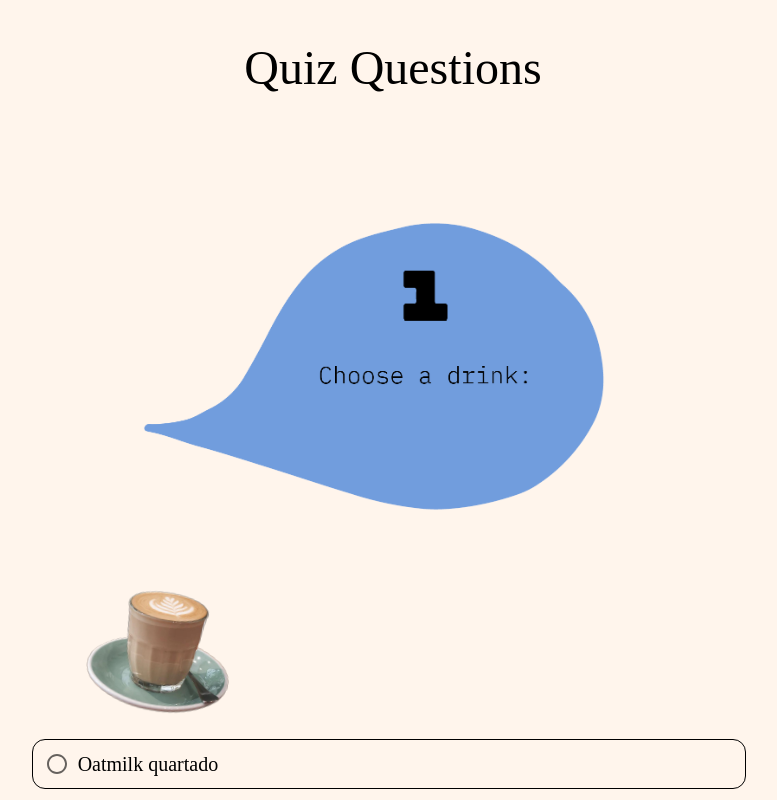
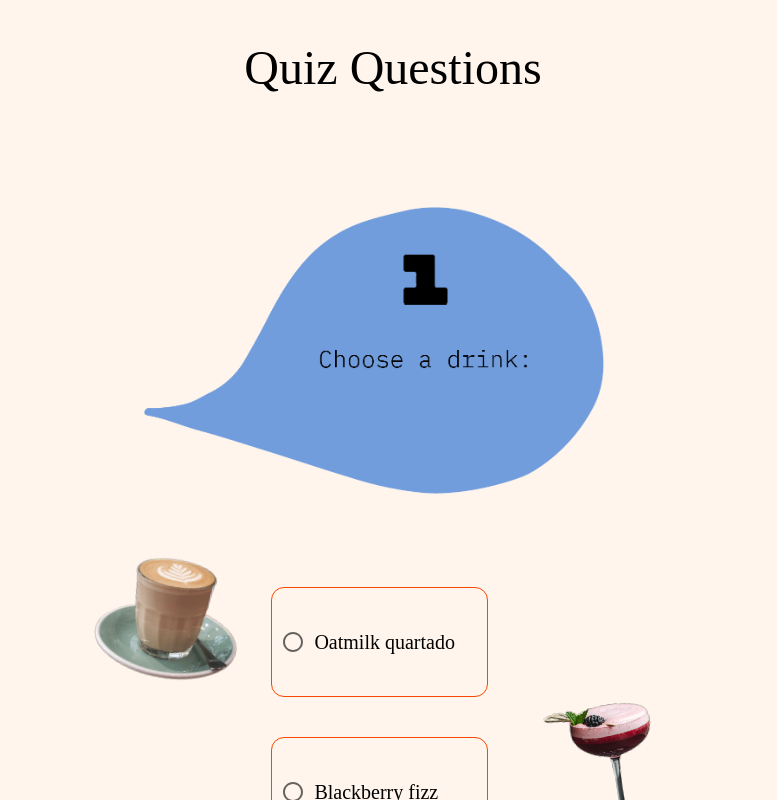
Before and after one commit to 394-s22/unfound1, a React (Create React App) app: page /question in a window 1280 px wide. Shown: the top 800 px of the page, without its empty margins (247-1024 px from the left). Built offline with nearby package versions, Linux system fonts and the light colour scheme; a web font is replaced by a local one.

Commit message:
A bit better but doesn't look great

```diff
--- a/src/App.css
+++ b/src/App.css
@@ -83,3 +83,8 @@
   justify-content: center;
   align-items: center;
 }
+
+.quizQuestions {
+
+  text-align: center;
+}
--- a/src/components/quizQuestion.js
+++ b/src/components/quizQuestion.js
@@ -25,12 +25,12 @@ const myTheme = createTheme({
             styleOverrides: {
                 root: {
                     color: "black",
-                    margin: "5px 15px 0 0",
-                    minWidth: "100%",
+                    // margin: "5px 15px 0 0",
+                    // Width: "100%",
                     borderStyle: "none",
                     border: "1px solid !important",
                     borderRadius: "13px!important",
-                    padding: 3,
+                    // padding: 3,
                     "&.Mui-selected": {
                         backgroundColor: "#D6DBF5",
                         borderStyle: "none!important"
@@ -50,15 +50,14 @@ const myTheme = createTheme({
 
 function QuizQuestion({ question, index, value, setValue }) {
     return (
-        <Box sx={{ display: "flex", flexDirection: "column", alignItems: "center", textAlign: "center" }}>
-            <CardContent >
-                <Typography gutterBottom variant="h4" component="div" >
-                    <div><img style={{ position: "relative", width: '500px', height: 'auto' }} src={'question_graphics/' + (index + 1).toString() + '.png'}></img></div>
-                </Typography>
+        <Box sx={{ display: "flex", flexDirection: "column", alignItems: "center",  }}>
+
+                    <div><img style={{  width: '500px', height: 'auto' }} src={'question_graphics/' + (index + 1).toString() + '.png'}></img></div>
+
                 {
                     QuizAnswer(question[1], index, value, setValue)
                 }
-            </CardContent>
+
         </Box>
 
 
@@ -87,18 +86,22 @@ function QuizAnswer(answers, index, value, setValue) {
                 >
                     {
                         Object.values(answers).map((ans, question_index) =>
-                        <Grid container spacing={2}>
-                            <Grid item >
+                        <Box style={{ display: "flex",  alignItems: "space-around",  }}>
                             <img class="question_image" src={(question_index % 2 == 0) ? "img_assets/" + (7 + (4 * index) + question_index).toString() + ".svg" : "img_assets/blank.svg"}></img>
-                            </Grid>
-                            <FormControlLabel id="demo-radio-buttons-group-label" value={ans['category']} control={<Radio />} label={<Typography variant="h6"> {ans['question']} </Typography>} />
-
+                            <FormControlLabel id="demo-radio-buttons-group-label" value={ans['category']} control={<Radio />}
+                                label={<Typography variant="h6"> {ans['question']} </Typography>}
+                                sx={{
+                                    display:"flex",
+                                    width: '100%',
+                                    // height: '10vh',
+                                    marginTop: '5vh',
+                                    borderColor: '#F74700 !important'
+                                }} />
                             <img class="question_image" src={(question_index % 2 == 0) ? "img_assets/blank.svg" : "img_assets/" + (7 + (4 * index) + question_index).toString() + ".svg"}></img>
-                        </Grid>)
+                        </Box>)
                     }
                 </RadioGroup>
             </FormControl>
-
         </ThemeProvider>
     )
 
@@ -157,21 +160,13 @@ function QuizQuestionList({ quiz }) {
 
     return (
 
-        <Stack spacing={2}>
+        <Box sx={{display:"flex", flexDirection:"column",}}>
             {
                 <QuizQuestion question={Object.entries(quiz)[currentQuestionIndex]} index={currentQuestionIndex} value={value} setValue={setValue} />
             }
-            <Button onClick={handleChange}> Next</Button>
-            <br>
-        </br>
-        <br>
-        </br>
-        <br>
-        </br>
+            <Button onClick={handleChange}> Next </Button>
 
-
-
-        </Stack>
+        </Box>
 
     )
 }
--- a/src/index.css
+++ b/src/index.css
@@ -20,11 +20,3 @@ code {
 .results_icons {
   display: flex;
 }
-
-
-.quizQuestions {
-  display: flex;
-  flex-direction: column;
-  align-items: center;
-
-}
```
